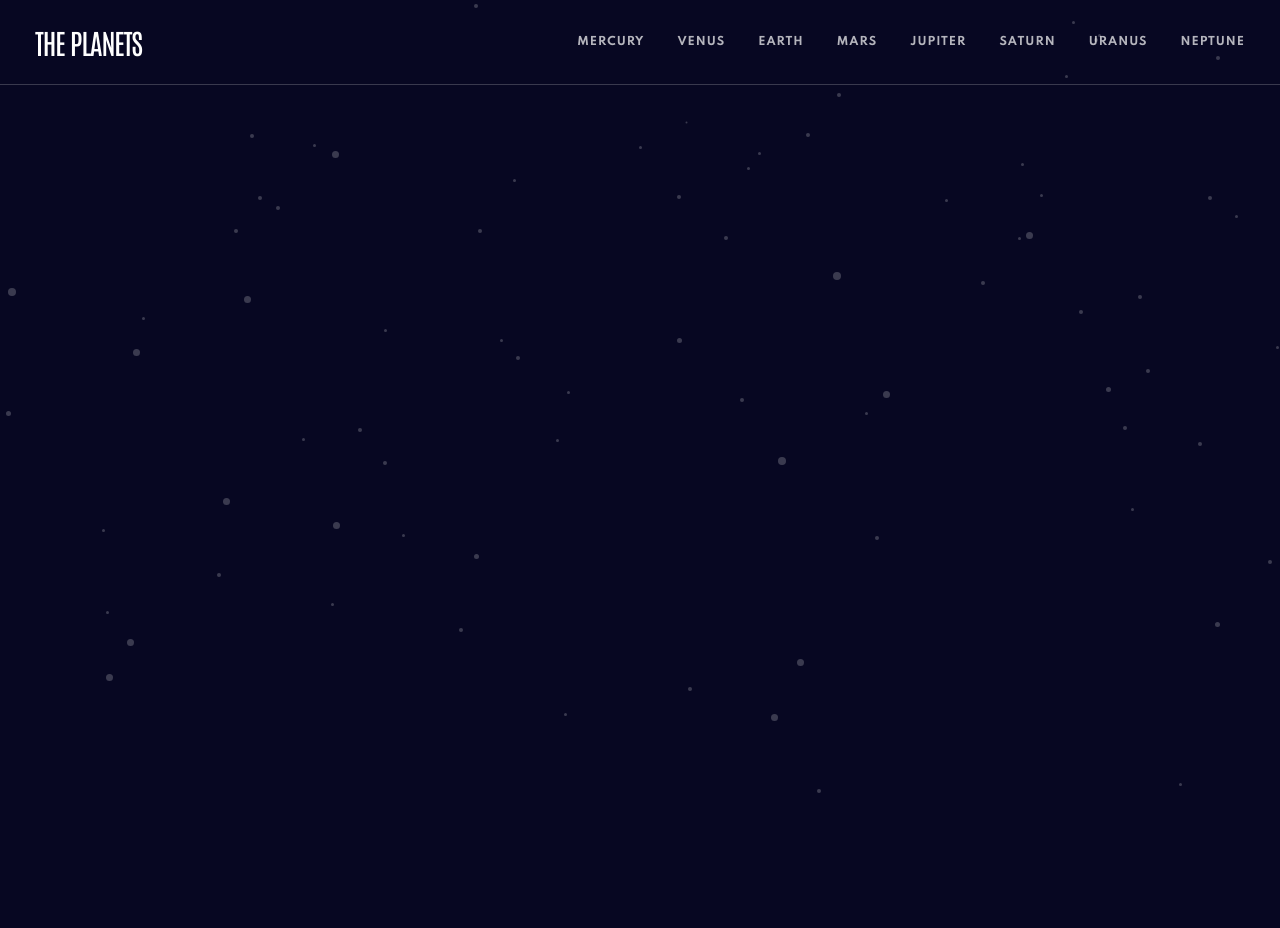
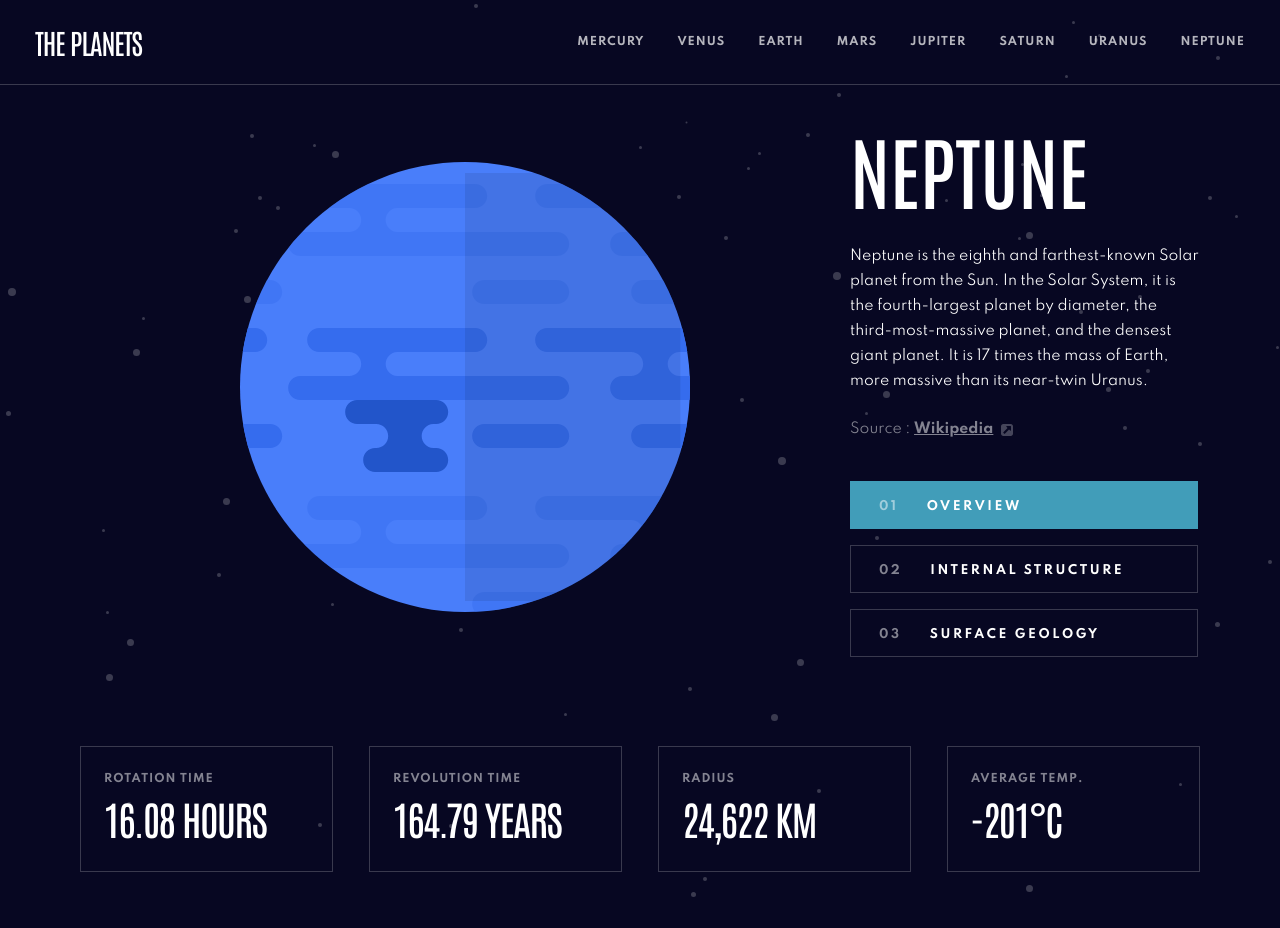
Before and after one commit to rmzvr/planets-fact, a React (Create React App) app: page /neptune in a window 1280 px wide. Before the commit the page ends 800 px from the top, so only its background shows below. Built offline with nearby package versions, Linux system fonts and the light colour scheme.

Commit message:
Added more planets

```diff
--- a/src/components/AppRouter.jsx
+++ b/src/components/AppRouter.jsx
@@ -1,13 +1,28 @@
 import React from "react";
 import { Navigate, Route, Routes } from "react-router-dom";
+
 import Mercury from "../pages/Mercury";
+import Venus from "../pages/Venus";
+import Earth from "../pages/Earth";
+import Mars from "../pages/Mars";
+import Jupiter from "../pages/Jupiter";
+import Saturn from "../pages/Saturn";
+import Uranus from "../pages/Uranus";
+import Neptune from "../pages/Neptune";
 
 function AppRouter() {
   return (
     <Routes>
-      {/* <Route path="*" element={<Navigate to="/mercury" />} /> */}
+      <Route path="*" element={<Navigate to="/mercury" />} />
       <Route path="/" element={<Navigate to="mercury" />} />
       <Route path="mercury" element={<Mercury />} />
+      <Route path="venus" element={<Venus />} />
+      <Route path="earth" element={<Earth />} />
+      <Route path="mars" element={<Mars />} />
+      <Route path="jupiter" element={<Jupiter />} />
+      <Route path="saturn" element={<Saturn />} />
+      <Route path="uranus" element={<Uranus />} />
+      <Route path="neptune" element={<Neptune />} />
     </Routes>
   );
 }
--- a/src/data.json
+++ b/src/data.json
@@ -140,7 +140,7 @@
     "images": {
       "overview": "./assets/planet-saturn.svg",
       "structure": "./assets/planet-saturn-internal.svg",
-      "geology": "./assets/geology-saturn.png"
+      "geology": "./assets/geology-saturn.svg"
     }
   },
   {
--- /dev/null
+++ b/src/pages/Earth.jsx
@@ -0,0 +1,32 @@
+/* eslint-disable react-hooks/exhaustive-deps */
+import React, { useState } from "react";
+import styles from "../components/App/App.module.scss";
+import planets from "../data.json";
+import useImage from "../utils/useImage";
+import getPlanet from "../utils/getPlanet";
+import Source from "../components/UI/Source/Source";
+import TabList from "../components/UI/Tab/TabList";
+import CardList from "../components/UI/Card/CardList";
+
+function Earth() {
+  const [activeTab, setActiveTab] = useState("overview");
+  const planet = getPlanet(planets);
+  const { image } = useImage(planet, activeTab);
+
+  return (
+    <div className="container">
+      <main className={styles.main}>
+        <img className={styles.image} src={image} alt={planet.name} />
+        <div className={styles.about}>
+          <h1 className={styles.title}>{planet.name}</h1>
+          <p className={styles.content}>{planet[activeTab].content}</p>
+          <Source planet={planet} activeTab={activeTab} />
+        </div>
+        <TabList activeTab={activeTab} setActiveTab={setActiveTab} />
+        <CardList planet={planet} />
+      </main>
+    </div>
+  );
+}
+
+export default Earth;
--- /dev/null
+++ b/src/pages/Jupiter.jsx
@@ -0,0 +1,32 @@
+/* eslint-disable react-hooks/exhaustive-deps */
+import React, { useState } from "react";
+import styles from "../components/App/App.module.scss";
+import planets from "../data.json";
+import useImage from "../utils/useImage";
+import getPlanet from "../utils/getPlanet";
+import Source from "../components/UI/Source/Source";
+import TabList from "../components/UI/Tab/TabList";
+import CardList from "../components/UI/Card/CardList";
+
+function Jupiter() {
+  const [activeTab, setActiveTab] = useState("overview");
+  const planet = getPlanet(planets);
+  const { image } = useImage(planet, activeTab);
+
+  return (
+    <div className="container">
+      <main className={styles.main}>
+        <img className={styles.image} src={image} alt={planet.name} />
+        <div className={styles.about}>
+          <h1 className={styles.title}>{planet.name}</h1>
+          <p className={styles.content}>{planet[activeTab].content}</p>
+          <Source planet={planet} activeTab={activeTab} />
+        </div>
+        <TabList activeTab={activeTab} setActiveTab={setActiveTab} />
+        <CardList planet={planet} />
+      </main>
+    </div>
+  );
+}
+
+export default Jupiter;
--- /dev/null
+++ b/src/pages/Mars.jsx
@@ -0,0 +1,32 @@
+/* eslint-disable react-hooks/exhaustive-deps */
+import React, { useState } from "react";
+import styles from "../components/App/App.module.scss";
+import planets from "../data.json";
+import useImage from "../utils/useImage";
+import getPlanet from "../utils/getPlanet";
+import Source from "../components/UI/Source/Source";
+import TabList from "../components/UI/Tab/TabList";
+import CardList from "../components/UI/Card/CardList";
+
+function Mars() {
+  const [activeTab, setActiveTab] = useState("overview");
+  const planet = getPlanet(planets);
+  const { image } = useImage(planet, activeTab);
+
+  return (
+    <div className="container">
+      <main className={styles.main}>
+        <img className={styles.image} src={image} alt={planet.name} />
+        <div className={styles.about}>
+          <h1 className={styles.title}>{planet.name}</h1>
+          <p className={styles.content}>{planet[activeTab].content}</p>
+          <Source planet={planet} activeTab={activeTab} />
+        </div>
+        <TabList activeTab={activeTab} setActiveTab={setActiveTab} />
+        <CardList planet={planet} />
+      </main>
+    </div>
+  );
+}
+
+export default Mars;
--- /dev/null
+++ b/src/pages/Neptune.jsx
@@ -0,0 +1,32 @@
+/* eslint-disable react-hooks/exhaustive-deps */
+import React, { useState } from "react";
+import styles from "../components/App/App.module.scss";
+import planets from "../data.json";
+import useImage from "../utils/useImage";
+import getPlanet from "../utils/getPlanet";
+import Source from "../components/UI/Source/Source";
+import TabList from "../components/UI/Tab/TabList";
+import CardList from "../components/UI/Card/CardList";
+
+function Neptune() {
+  const [activeTab, setActiveTab] = useState("overview");
+  const planet = getPlanet(planets);
+  const { image } = useImage(planet, activeTab);
+
+  return (
+    <div className="container">
+      <main className={styles.main}>
+        <img className={styles.image} src={image} alt={planet.name} />
+        <div className={styles.about}>
+          <h1 className={styles.title}>{planet.name}</h1>
+          <p className={styles.content}>{planet[activeTab].content}</p>
+          <Source planet={planet} activeTab={activeTab} />
+        </div>
+        <TabList activeTab={activeTab} setActiveTab={setActiveTab} />
+        <CardList planet={planet} />
+      </main>
+    </div>
+  );
+}
+
+export default Neptune;
--- /dev/null
+++ b/src/pages/Saturn.jsx
@@ -0,0 +1,32 @@
+/* eslint-disable react-hooks/exhaustive-deps */
+import React, { useState } from "react";
+import styles from "../components/App/App.module.scss";
+import planets from "../data.json";
+import useImage from "../utils/useImage";
+import getPlanet from "../utils/getPlanet";
+import Source from "../components/UI/Source/Source";
+import TabList from "../components/UI/Tab/TabList";
+import CardList from "../components/UI/Card/CardList";
+
+function Saturn() {
+  const [activeTab, setActiveTab] = useState("overview");
+  const planet = getPlanet(planets);
+  const { image } = useImage(planet, activeTab);
+
+  return (
+    <div className="container">
+      <main className={styles.main}>
+        <img className={styles.image} src={image} alt={planet.name} />
+        <div className={styles.about}>
+          <h1 className={styles.title}>{planet.name}</h1>
+          <p className={styles.content}>{planet[activeTab].content}</p>
+          <Source planet={planet} activeTab={activeTab} />
+        </div>
+        <TabList activeTab={activeTab} setActiveTab={setActiveTab} />
+        <CardList planet={planet} />
+      </main>
+    </div>
+  );
+}
+
+export default Saturn;
--- /dev/null
+++ b/src/pages/Uranus.jsx
@@ -0,0 +1,32 @@
+/* eslint-disable react-hooks/exhaustive-deps */
+import React, { useState } from "react";
+import styles from "../components/App/App.module.scss";
+import planets from "../data.json";
+import useImage from "../utils/useImage";
+import getPlanet from "../utils/getPlanet";
+import Source from "../components/UI/Source/Source";
+import TabList from "../components/UI/Tab/TabList";
+import CardList from "../components/UI/Card/CardList";
+
+function Uranus() {
+  const [activeTab, setActiveTab] = useState("overview");
+  const planet = getPlanet(planets);
+  const { image } = useImage(planet, activeTab);
+
+  return (
+    <div className="container">
+      <main className={styles.main}>
+        <img className={styles.image} src={image} alt={planet.name} />
+        <div className={styles.about}>
+          <h1 className={styles.title}>{planet.name}</h1>
+          <p className={styles.content}>{planet[activeTab].content}</p>
+          <Source planet={planet} activeTab={activeTab} />
+        </div>
+        <TabList activeTab={activeTab} setActiveTab={setActiveTab} />
+        <CardList planet={planet} />
+      </main>
+    </div>
+  );
+}
+
+export default Uranus;
--- /dev/null
+++ b/src/pages/Venus.jsx
@@ -0,0 +1,32 @@
+/* eslint-disable react-hooks/exhaustive-deps */
+import React, { useState } from "react";
+import styles from "../components/App/App.module.scss";
+import planets from "../data.json";
+import useImage from "../utils/useImage";
+import getPlanet from "../utils/getPlanet";
+import Source from "../components/UI/Source/Source";
+import TabList from "../components/UI/Tab/TabList";
+import CardList from "../components/UI/Card/CardList";
+
+function Venus() {
+  const [activeTab, setActiveTab] = useState("overview");
+  const planet = getPlanet(planets);
+  const { image } = useImage(planet, activeTab);
+
+  return (
+    <div className="container">
+      <main className={styles.main}>
+        <img className={styles.image} src={image} alt={planet.name} />
+        <div className={styles.about}>
+          <h1 className={styles.title}>{planet.name}</h1>
+          <p className={styles.content}>{planet[activeTab].content}</p>
+          <Source planet={planet} activeTab={activeTab} />
+        </div>
+        <TabList activeTab={activeTab} setActiveTab={setActiveTab} />
+        <CardList planet={planet} />
+      </main>
+    </div>
+  );
+}
+
+export default Venus;
```
